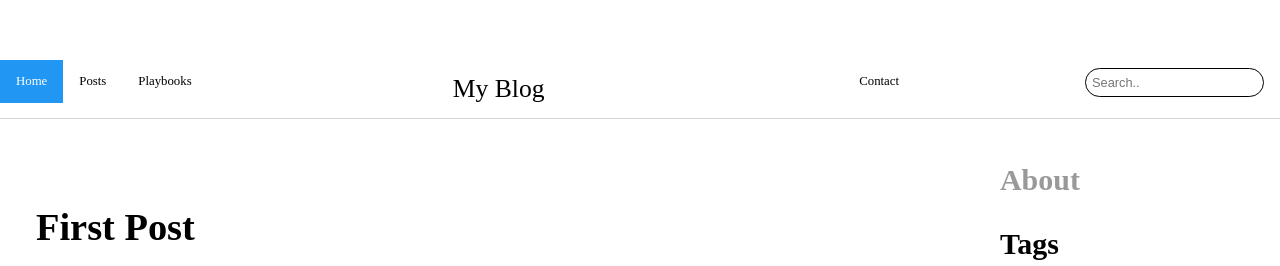
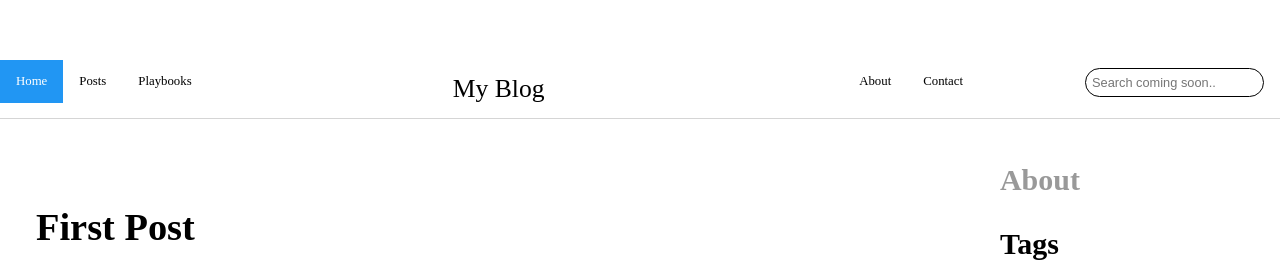
Before and after one commit to billparry99/billparry99.github.io, a Jekyll site: the page built from index.html, in a window 1280 px wide. Shown: the top 266 px of the page. Built offline with Jekyll 4.4.1, drawn with Linux system fonts in a browser that asks for light colours.

Commit message:
Update default.html

```diff
--- a/_layouts/default.html
+++ b/_layouts/default.html
@@ -26,9 +26,9 @@
 					</div>
 
 					<div class="rtopnav">
-						<!-- <a href="/about">About</a>  temporary remove about to verify page formating-->
+						<a href="/about">About</a>
 						<a href="/about">Contact</a>
-						<input type="text" placeholder="Search..">
+						<input type="text" placeholder="Search coming soon..">
 						<!--
 						<script>
 						  (function() {
```
